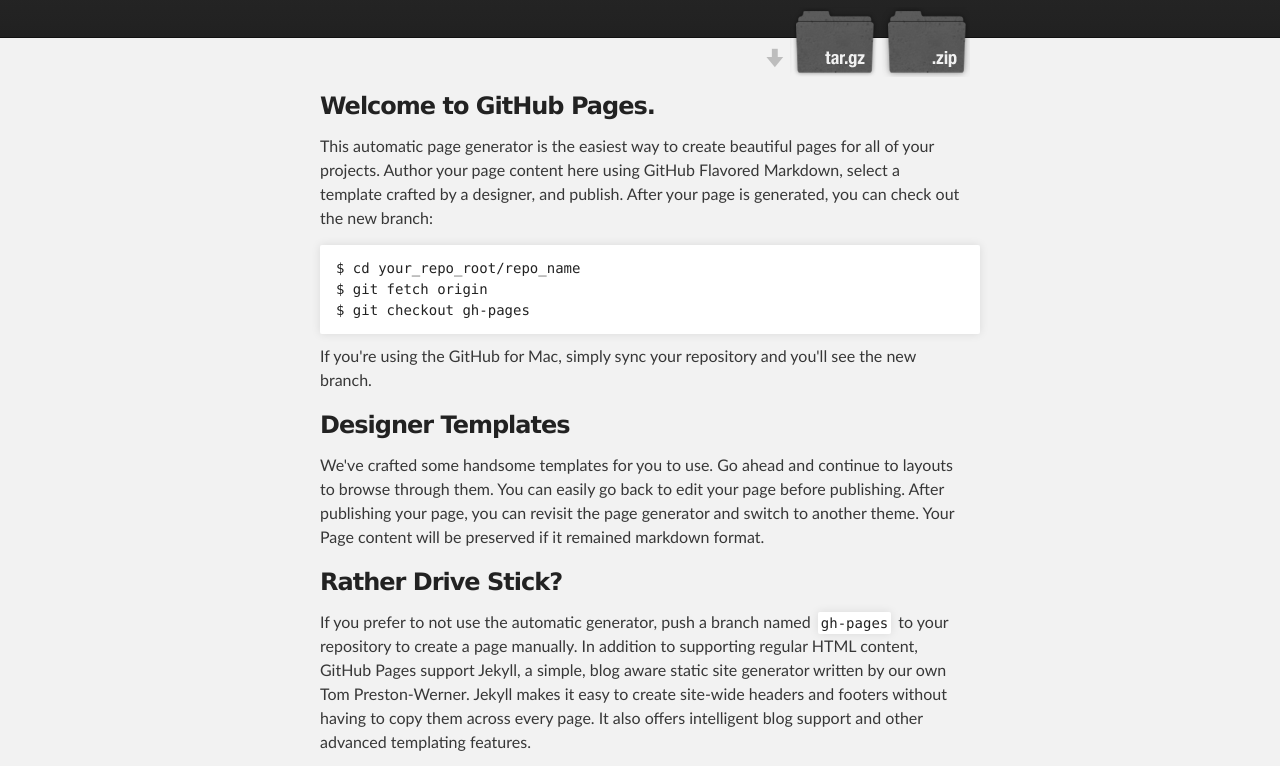
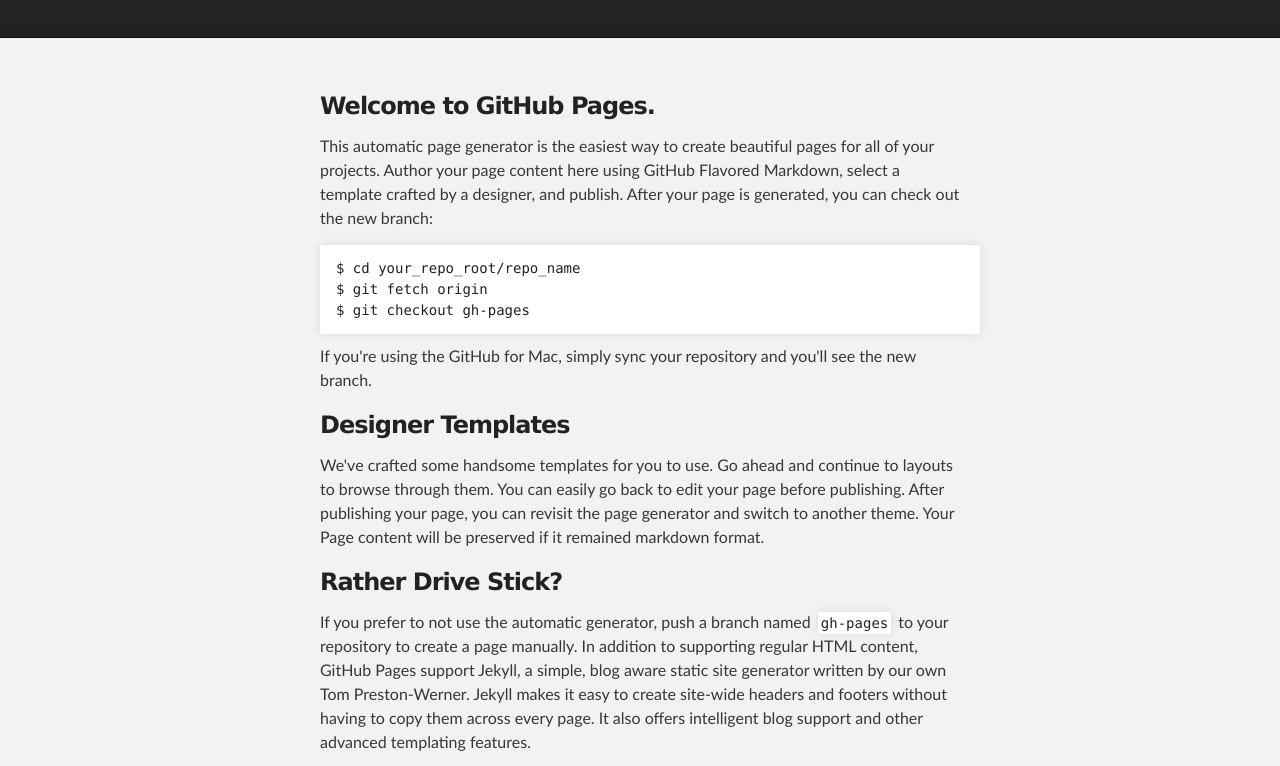
Before and after one commit to noelmolon/recipe, a plain HTML site: page index.html in a window 1280 px wide. Shown: the part 264-1030 px from the top of the page. Drawn offline with Linux system fonts and the light colour scheme.

Commit message:
Removed downloads section.  They are not needed for browsing!

```diff
--- a/index.html
+++ b/index.html
@@ -22,10 +22,7 @@
           <h1 id="project_title">Recipe</h1>
           <h2 id="project_tagline"></h2>
 
-            <section id="downloads">
-              <a class="zip_download_link" href="https://github.com/noelmolon/recipe/zipball/master">Download this project as a .zip file</a>
-              <a class="tar_download_link" href="https://github.com/noelmolon/recipe/tarball/master">Download this project as a tar.gz file</a>
-            </section>
+
         </header>
     </div>
 
```
